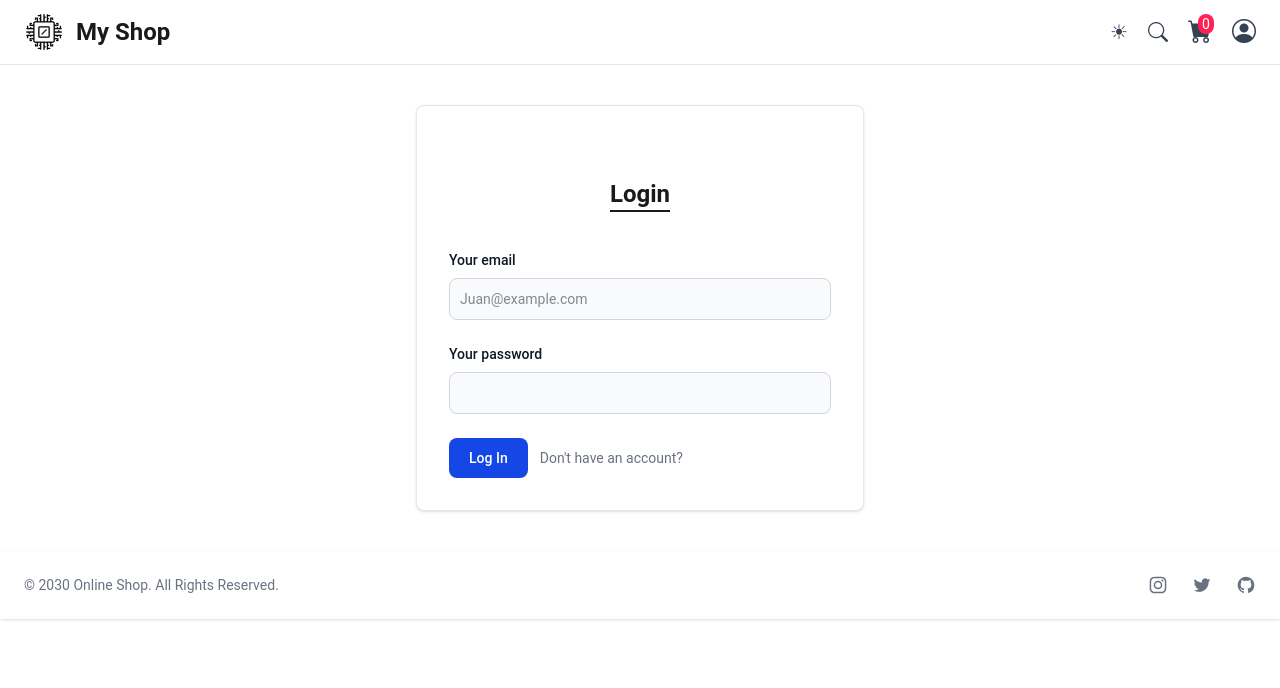
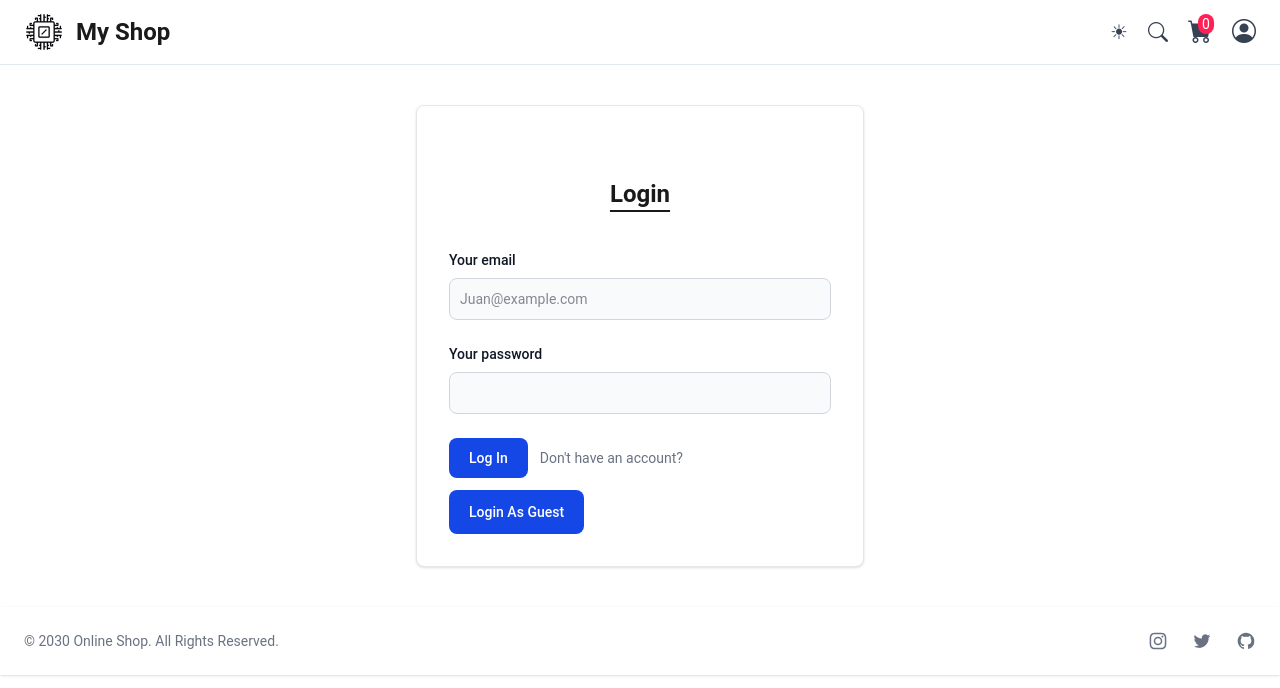
Before and after one commit to carlo022/E-Commerce, a React (Vite) app: page /login in a window 1280 px wide. Shown: the top 688 px of the page. Built offline with nearby package versions, Linux system fonts and the light colour scheme.

Commit message:
commit login as guest

```diff
--- a/src/pages/Login.jsx
+++ b/src/pages/Login.jsx
@@ -26,6 +26,22 @@
       }
     }
 
+    async function handleLoginGuest(){
+      email.current.value = "juan@gmail.com";
+      password.current.value = "juanjuan123";
+
+      try{
+      const authDetails = {
+        email: email.current.value,
+        password: password.current.value
+      }
+      const data = await login(authDetails);
+      data.accessToken ? (navigate("/products"), toast.success(data)) : toast.error(data, {position: "top-center"});
+      }catch (error){
+        toast.error("Credentials not found", {position: "top-center"} );
+      }
+    }
+
   return (
     <div className="w-full max-w-md p-4 bg-white border border-gray-200 rounded-lg shadow sm:p-6 md:p-8 dark:bg-gray-800 dark:border-gray-700 mx-auto my-10"  >
       <section>
@@ -43,7 +59,7 @@
           <button type="submit" className="text-white bg-blue-700 hover:bg-blue-800 focus:ring-4 focus:outline-none focus:ring-blue-300 font-medium rounded-lg text-sm w-full sm:w-auto px-5 py-2.5 text-center dark:bg-blue-600 dark:hover:bg-blue-700 dark:focus:ring-blue-800">Log In</button>
           <button onClick={() => navigate("/register")} className="ml-3 text-sm text-gray-500 dark:text-gray-400 hover:underline">Don't have an account?</button>
         </form>
-        {/* <button className="mt-3 cursor-pointer text-white bg-blue-700 hover:bg-blue-800 focus:ring-4 focus:outline-none focus:ring-blue-300 font-medium rounded-lg text-sm w-full sm:w-auto px-5 py-3 text-center dark:bg-blue-600 dark:hover:bg-blue-700 dark:focus:ring-blue-800">Login As Guest</button> */}
+        <button onClick={handleLoginGuest} className="mt-3 cursor-pointer text-white bg-blue-700 hover:bg-blue-800 focus:ring-4 focus:outline-none focus:ring-blue-300 font-medium rounded-lg text-sm w-full sm:w-auto px-5 py-3 text-center dark:bg-blue-600 dark:hover:bg-blue-700 dark:focus:ring-blue-800">Login As Guest</button>
     </div>
   )
 }
```
